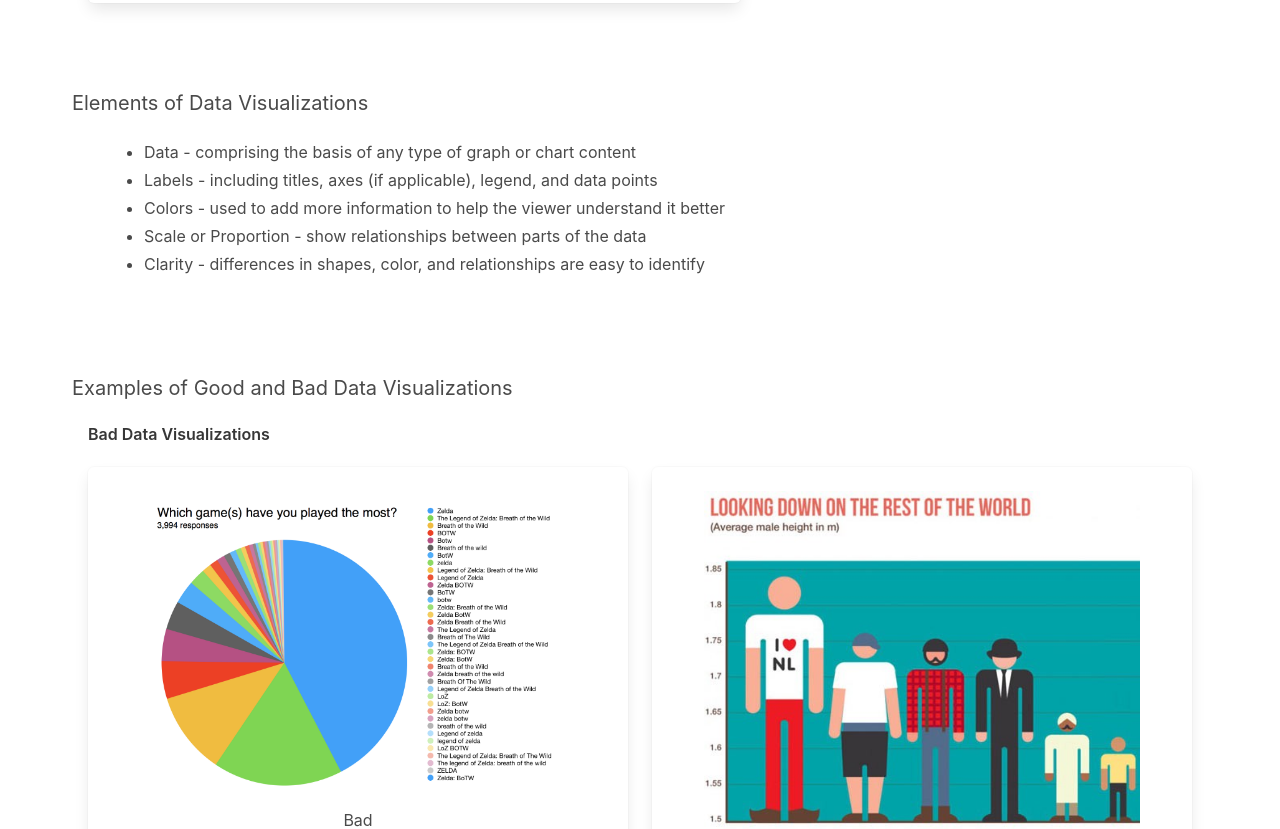
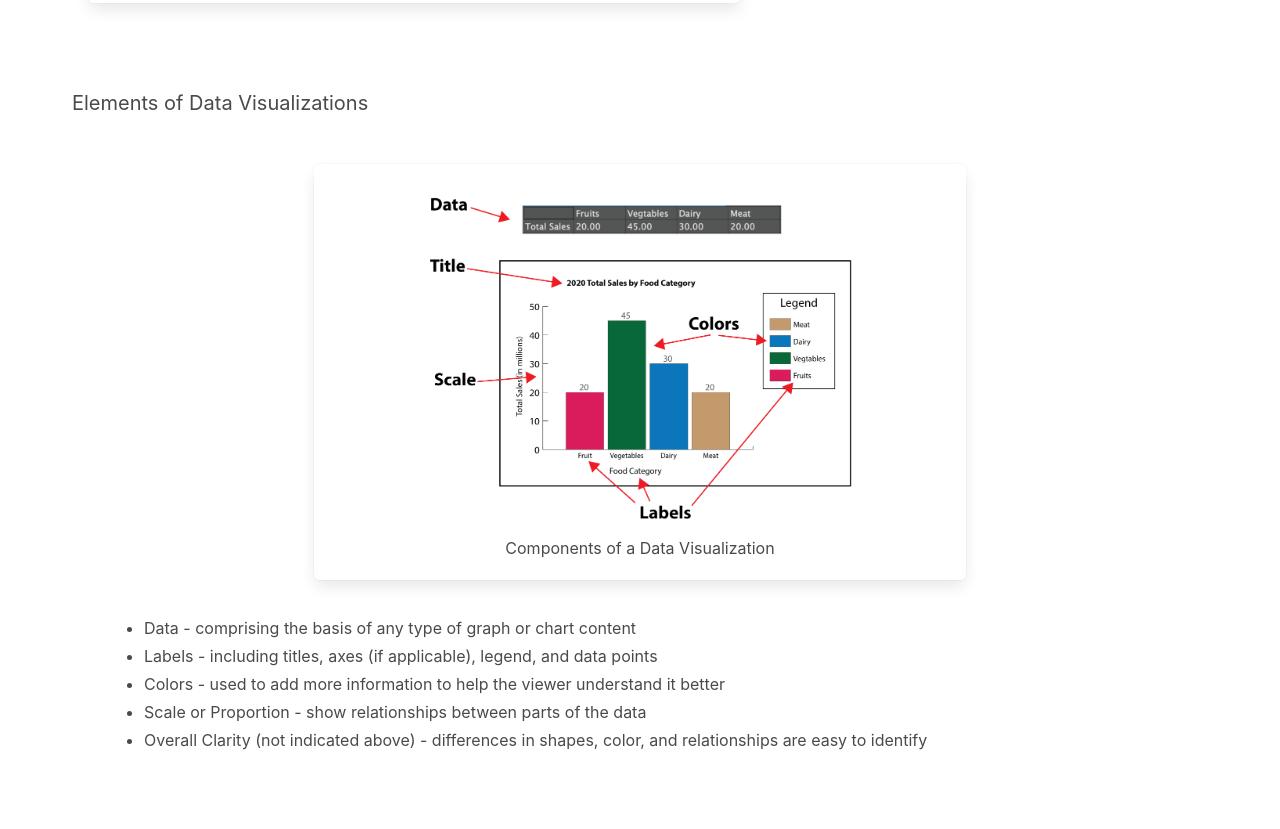
Before and after one commit to robert-laws/project-jan-2021-data-viz-cafe, a React (Create React App) app: page /week1 in a window 1280 px wide. Shown: the part 1860-2689 px from the top of the page. Built offline with nearby package versions, Linux system fonts and the light colour scheme.

Commit message:
add image for week 1 content

```diff
--- a/src/pages/Cafe.js
+++ b/src/pages/Cafe.js
@@ -28,8 +28,11 @@ export const Cafe = () => {
         </div>
         <div className='column is-3'>
           <div className='box has-text-centered'>
-            <Link className='is-size-3-desktop is-size-4-mobile' to='/stores'>
-              Stores
+            <Link
+              className='is-size-3-desktop is-size-4-mobile'
+              to='/locations'
+            >
+              Locations
               <figure class='image'>
                 <img
                   src={suburbanThumbnail}
--- a/src/pages/Week1.js
+++ b/src/pages/Week1.js
@@ -23,6 +23,7 @@ import goodDv2 from '../images/good-dv-2.png';
 import barChartExample from '../images/bar-chart-example.png';
 import multisetBarChartExample from '../images/multiset-bar-chart-example.png';
 import pieChartExample from '../images/pie-chart-example.png';
+import dataVisualizationComponents from '../images/data-visualization-components.png';
 
 export const Week1 = () => {
   return (
@@ -88,6 +89,18 @@ export const Week1 = () => {
         <SectionTitle id='elements-of-data-visualizations'>
           Elements of Data Visualizations
         </SectionTitle>
+
+        <SectionContent>
+          <div class='columns'>
+            <div class='column is-three-fifths is-offset-one-fifth'>
+              <Image
+                src={dataVisualizationComponents}
+                alt='Data Visualization Components'
+                captionText='Components of a Data Visualization'
+              />
+            </div>
+          </div>
+        </SectionContent>
         <SectionContent>
           <SectionList
             lists={[
@@ -116,7 +129,7 @@ export const Week1 = () => {
                   {
                     type: 'text',
                     text:
-                      'Clarity - differences in shapes, color, and relationships are easy to identify',
+                      'Overall Clarity (not indicated above) - differences in shapes, color, and relationships are easy to identify',
                   },
                 ],
               },
```
Also changed, not shown: src/images/data-visualization-components.png (added).
